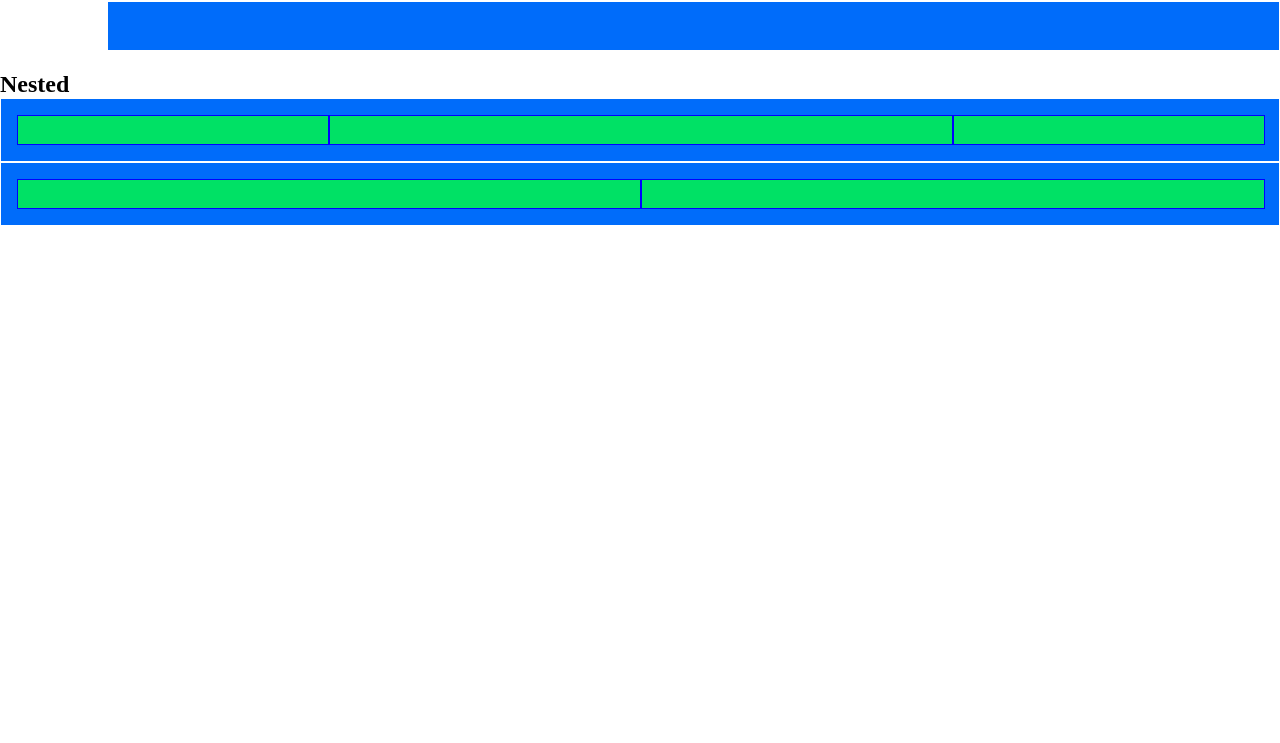
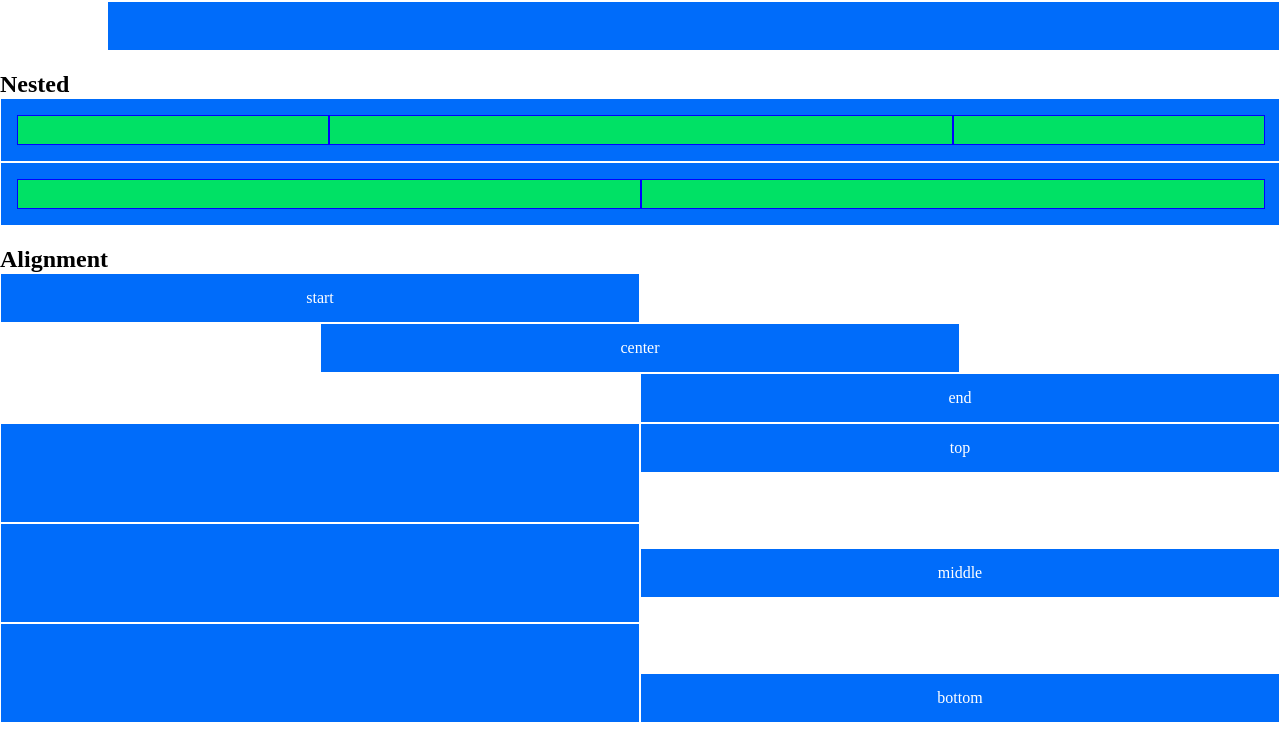
Before and after one commit to AntonioRusso1997/html-css-12bool, a plain HTML site: page index.html in a window 1280 px wide. Shown: the part 1285-2028 px from the top of the page. Before the commit the page ends 1531 px from the top, so only its background shows below. Drawn offline with Linux system fonts and the light colour scheme.

Commit message:
Sezione Alignment e correzioni

```diff
--- a/css/style.css
+++ b/css/style.css
@@ -26,3 +26,27 @@ section {
     margin: 1px;
     padding: 10px;
 }
+
+#al #center {
+    justify-content: center;
+}
+
+#al #end {
+    justify-content: flex-end;
+}
+
+.heightx2 {
+    min-height: 100px;
+}
+
+#al #top {
+    align-self: flex-start;
+}
+
+#al #bott {
+    align-self: flex-end;
+}
+
+#al #mid {
+    align-self: center;
+}
--- a/index.html
+++ b/index.html
@@ -350,5 +350,65 @@
 </section>
 <!-- / NESTED -->
 
+<!-- ALIGNMENT -->
+<section id="al" class="container-fluid">
+    <h2>Alignment</h2>
+    <div class="row">
+        <div class="col-xs-6">
+            <div class="box">
+                <p>start</p>
+            </div>
+        </div>
+    </div>
+    <div id="center" class="row">
+        <div class="col-xs-6">
+            <div class="box">
+                <p>center</p>
+            </div>
+        </div>
+    </div>
+    <div id="end" class="row">
+        <div class="col-xs-6">
+            <div class="box">
+                <p>end</p>
+            </div>
+        </div>
+    </div>
+
+    <div class="row">
+        <div class="col-xs-6">
+            <div class="box heightx2"></div>
+        </div>
+        <div id="top" class="col-xs-6">
+            <div class="box">
+                <p>top</p>
+            </div>
+        </div>
+    </div>
+
+    <div class="row">
+        <div class="col-xs-6">
+            <div class="box heightx2"></div>
+        </div>
+        <div id="mid" class="col-xs-6">
+            <div class="box">
+                <p>middle</p>
+            </div>
+        </div>
+    </div>
+
+    <div class="row">
+        <div class="col-xs-6">
+            <div class="box heightx2"></div>
+        </div>
+        <div id="bott" class="col-xs-6">
+            <div class="box">
+                <p>bottom</p>
+            </div>
+        </div>
+    </div>
+</section>
+<!-- / ALIGNMENT -->
+
 </body>
 </html>
```
